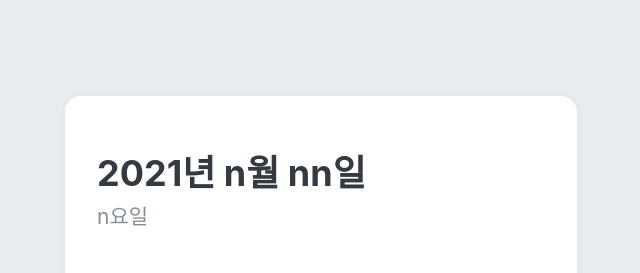
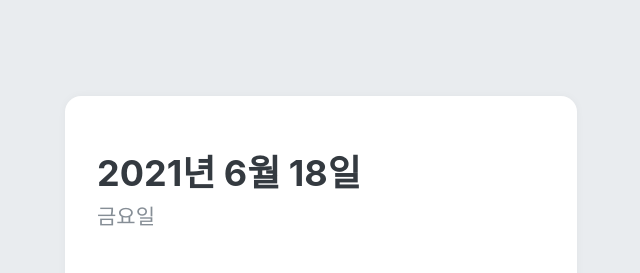
Before and after one commit to hoyeon96/Todolist, a React (Create React App) app: page / in a window 1280 px wide. Shown: the top 273 px of the page, without its empty margins (319-959 px from the left). Built offline with nearby package versions, Linux system fonts and the light colour scheme.

Commit message:
TodoHead에 실시간 날짜 반영

```diff
--- a/src/components/TodoHead.js
+++ b/src/components/TodoHead.js
@@ -27,10 +27,18 @@ const TodoHeadBlock = styled.div`
 `;
 function TodoHead({count}){
 
+    const today = new Date();
+    const dateString = today.toLocaleDateString('ko-KR', {
+        year: 'numeric',
+        month: 'long',
+        day: 'numeric'
+    });
+    const dayName = today.toLocaleDateString('ko-KR', { weekday: 'long' });
+
     return(
         <TodoHeadBlock>
-            <h1> 2021년 n월 nn일 </h1>
-            <div className="day"> n요일 </div>
+            <h1> {dateString} </h1>
+            <div className="day"> {dayName} </div>
             <div className="tasks-left"> 할 일 {count} 남음 </div>
         </TodoHeadBlock>
     )
```
